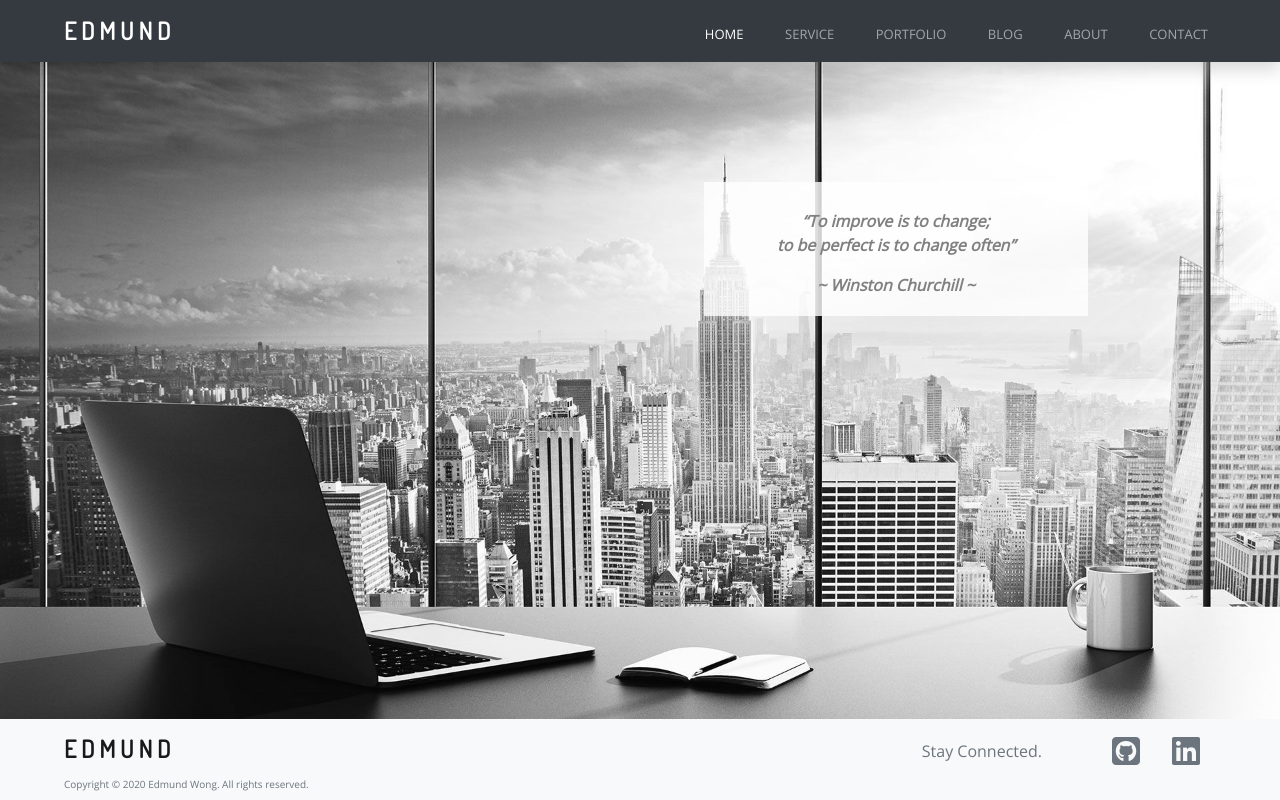
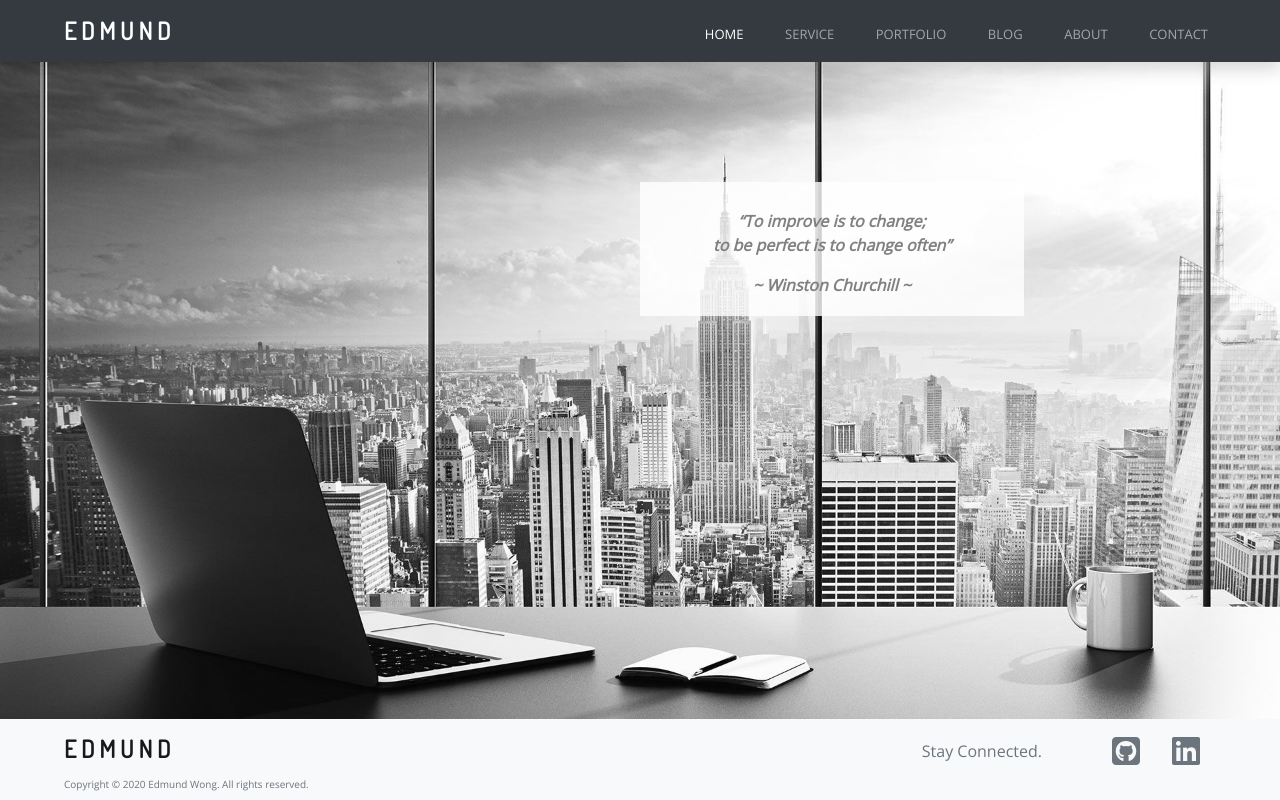
Before and after one commit to wesycool/react-portfolio-2.0, a React (Create React App) app in the folder client/: page / in a window 1280 px wide. Built offline with nearby package versions, Linux system fonts and the light colour scheme.

Commit message:
Added about me portrait background

```diff
--- a/client/src/mainpage/About.css
+++ b/client/src/mainpage/About.css
@@ -16,3 +16,25 @@
     font-family: 'Dosis', sans-serif;
     font-weight: bold;
 }
+
+@media screen and (orientation: portrait) {
+    .MainPage .about-bg blockquote {
+        top: 55vh
+    }
+}
+
+@media screen and (orientation: portrait) and (max-width: 767px){
+    .MainPage .about-bg {
+        height:calc(100vh - 13.6875em);
+    }
+
+    .MainPage .about-bg blockquote {
+        top: 45vh
+    }
+}
+
+@media screen and (orientation: portrait) and (height: 568px){
+    .MainPage .about-bg blockquote {
+        top: 40vh
+    }
+}
--- a/client/src/mainpage/About.js
+++ b/client/src/mainpage/About.js
@@ -5,7 +5,7 @@ import './About.css'
 function About(){
     const info = {
         title : 'about',
-        h1: 'EDMUND WONG',
+        h1: 'EDMUND WONG.',
         p : 'LEAN PROCESS CONSULTANT.',
         btn: 'DOWNLOAD RESUME'
     }
--- a/client/src/mainpage/Home.css
+++ b/client/src/mainpage/Home.css
@@ -15,7 +15,7 @@
     padding: 1.5vw;
     position: relative;
     width: 30vw;
-    left: 50vw;
+    left: 45vw;
     top: 15vh
 }
 
```
Also changed, not shown: 1 other file (tests, documents, lock files or other folders).
